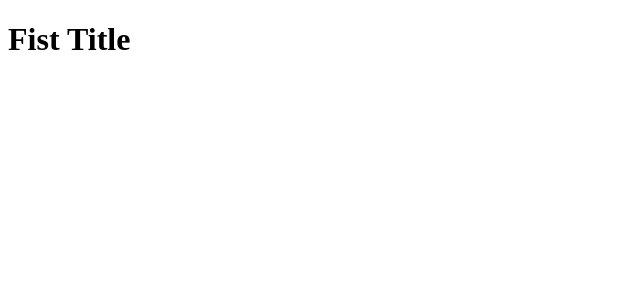
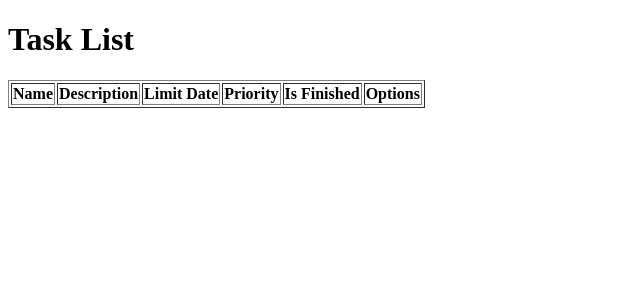
Before and after one commit to Be-issenguel/task-list, a Django app: page / in a window 1280 px wide. Shown: the top 300 px of the page, without its empty margins (0-640 px from the left). Run offline with Django 4.2, Linux system fonts and the light colour scheme; data that the repository does not hold is empty.

Commit message:
list tasks

```diff
--- a/frontend/templates/frontend/index.html
+++ b/frontend/templates/frontend/index.html
@@ -1,4 +1,32 @@
 {% extends 'layouts/app.html' %}
 {% block section %}
-    <h1>Fist Title</h1>
+    <h1>Task List</h1>
+    <table border="1">
+        <thead>
+            <tr>
+                <th>Name</th>
+                <th>Description</th>
+                <th>Limit Date</th>
+                <th>Priority</th>
+                <th>Is Finished</th>
+                <th>Options</th>
+            </tr>
+        </thead>
+        <tbody>
+            {% for task in tasks %}
+                <tr>
+                    <td>{{ task.name }}</td>
+                    <td>{{ task.description }}</td>
+                    <td>{{ task.limit_date }}</td>
+                    <td>{{ task.priority }}</td>
+                    <td>{{ task.is_fished }}</td>
+                    <td>
+                        <a href="#">Edit</a>
+                        <a href="#">Attachments</a>
+                        <a href="#">Delete</a>
+                    </td>
+                </tr>
+            {% endfor %}
+        </tbody>
+    </table>
 {% endblock %}
--- a/frontend/views.py
+++ b/frontend/views.py
@@ -3,12 +3,16 @@ from django.views import View
 from django.contrib.auth.forms import UserCreationForm
 from .forms import UserForm
 from django.contrib.auth.models import User
+from apps.tasks.models import Task
 
 
 # Tasks views.
 class IndexView(View):
     def get(self, request):
-        return render(request, 'frontend/index.html')
+        ctx = {
+            'tasks': Task.objects.all()
+        }
+        return render(request, 'frontend/index.html', context=ctx)
 
 
 # Accounts views
```
